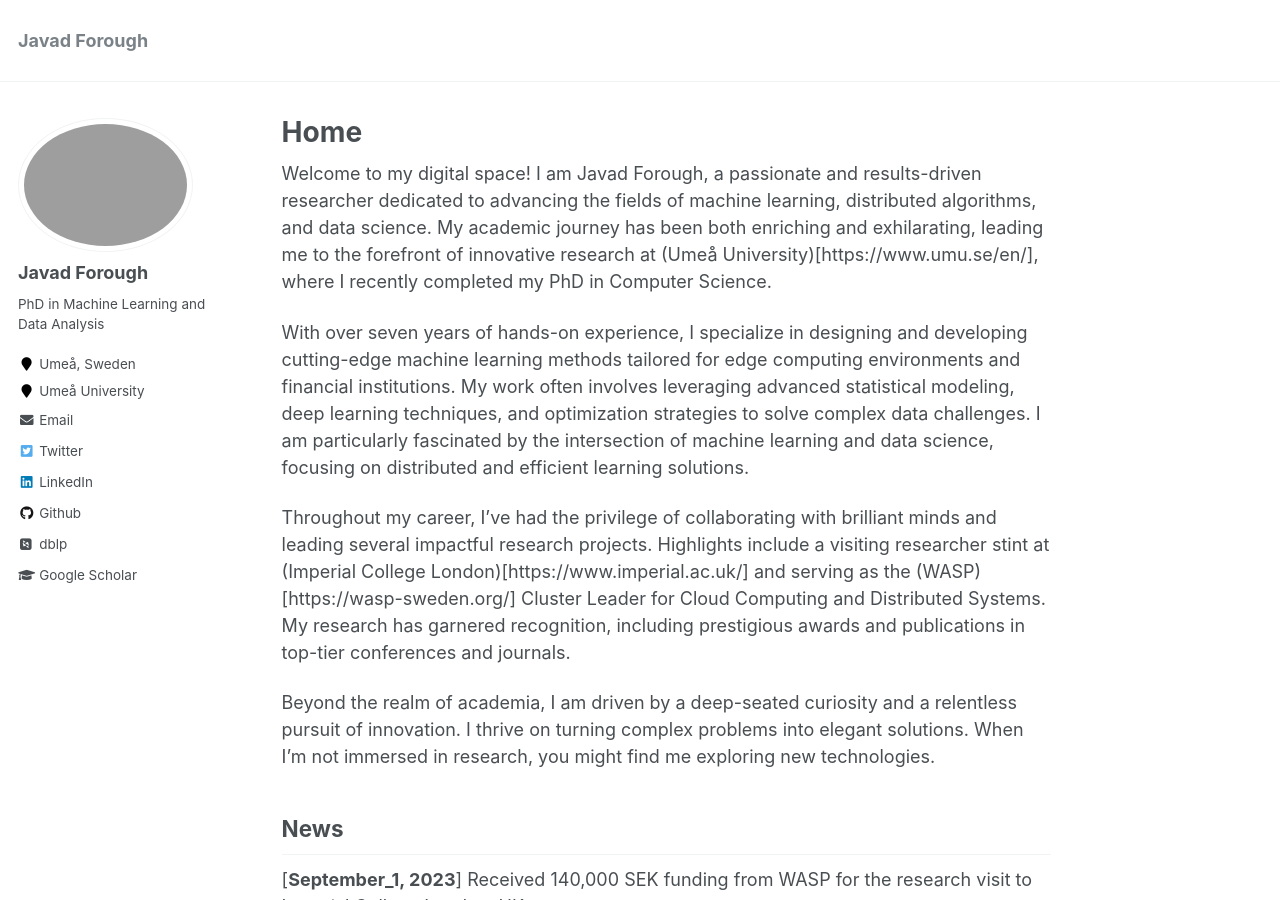
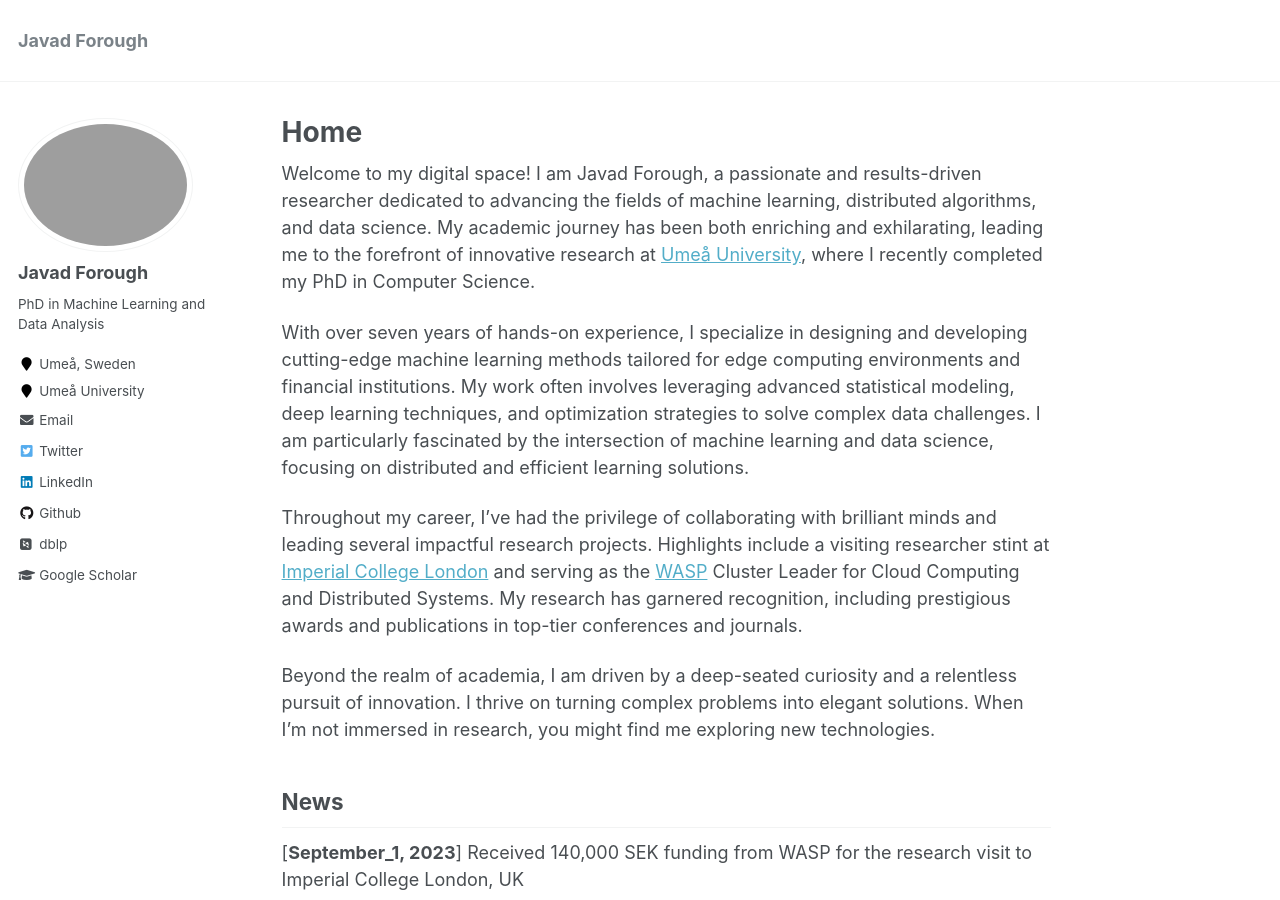
Before and after one commit to Javad-Forough/Javad-Forough.github.io, a Jekyll site: the page built from _pages/about.md, in a window 1280 px wide and 900 px high. Built offline with Jekyll 4.4.1, drawn with Linux system fonts in a browser that asks for light colours; some web fonts are replaced.

Commit message:
Fix about me

```diff
--- a/_pages/about.md
+++ b/_pages/about.md
@@ -9,11 +9,11 @@ redirect_from:
   - /about.html
 ---
 
-Welcome to my digital space! I am Javad Forough, a passionate and results-driven researcher dedicated to advancing the fields of machine learning, distributed algorithms, and data science. My academic journey has been both enriching and exhilarating, leading me to the forefront of innovative research at (Umeå University)[https://www.umu.se/en/], where I recently completed my PhD in Computer Science.
+Welcome to my digital space! I am Javad Forough, a passionate and results-driven researcher dedicated to advancing the fields of machine learning, distributed algorithms, and data science. My academic journey has been both enriching and exhilarating, leading me to the forefront of innovative research at [Umeå University](https://www.umu.se/en/), where I recently completed my PhD in Computer Science.
 
 With over seven years of hands-on experience, I specialize in designing and developing cutting-edge machine learning methods tailored for edge computing environments and financial institutions. My work often involves leveraging advanced statistical modeling, deep learning techniques, and optimization strategies to solve complex data challenges. I am particularly fascinated by the intersection of machine learning and data science, focusing on distributed and efficient learning solutions.
 
-Throughout my career, I've had the privilege of collaborating with brilliant minds and leading several impactful research projects. Highlights include a visiting researcher stint at (Imperial College London)[https://www.imperial.ac.uk/] and serving as the (WASP)[https://wasp-sweden.org/] Cluster Leader for Cloud Computing and Distributed Systems. My research has garnered recognition, including prestigious awards and publications in top-tier conferences and journals.
+Throughout my career, I've had the privilege of collaborating with brilliant minds and leading several impactful research projects. Highlights include a visiting researcher stint at [Imperial College London](https://www.imperial.ac.uk/) and serving as the [WASP](https://wasp-sweden.org/) Cluster Leader for Cloud Computing and Distributed Systems. My research has garnered recognition, including prestigious awards and publications in top-tier conferences and journals.
 
 Beyond the realm of academia, I am driven by a deep-seated curiosity and a relentless pursuit of innovation. I thrive on turning complex problems into elegant solutions. When I'm not immersed in research, you might find me exploring new technologies.
 
```
